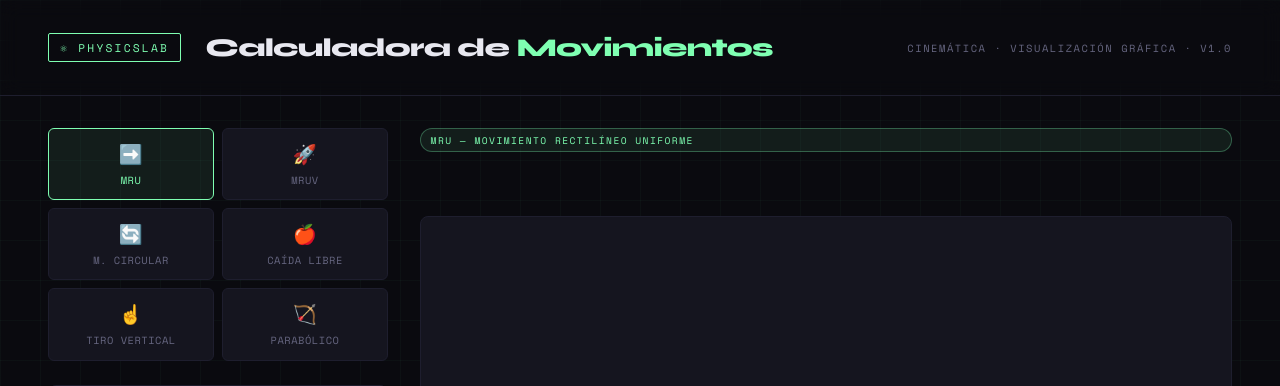
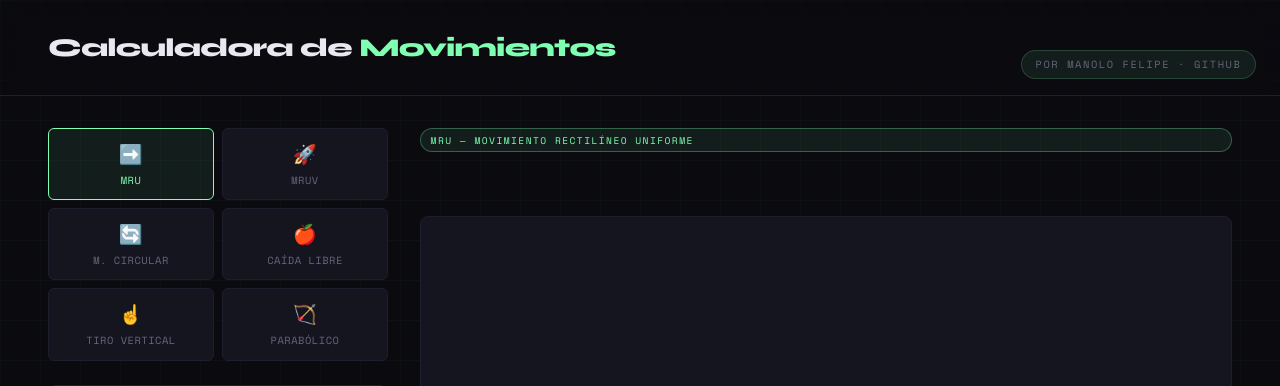
Before and after one commit to ManoloFelipe/fisica1_umg, a Python web app: template calculator/templates/calculator/index.html in a window 1280 px wide. Shown: the top 386 px of the page. Run offline with Jinja, Linux system fonts and the light colour scheme; the template is opened without the code that fills it, so the values that code supplies are empty.

Commit message:
agregar autor

```diff
--- a/calculator/templates/calculator/index.html
+++ b/calculator/templates/calculator/index.html
@@ -50,7 +50,7 @@
     padding: 2rem 3rem;
     border-bottom: 1px solid var(--border);
     display: flex;
-    align-items: center;
+    align-items: flex-start;
     gap: 1.5rem;
     backdrop-filter: blur(10px);
   }
@@ -80,7 +80,40 @@
     color: var(--muted);
     letter-spacing: 0.15em;
     text-transform: uppercase;
-    margin-left: auto;
+  }
+
+  .formula-box {
+    background: var(--bg);
+    border: 1px solid var(--border);
+    border-radius: 6px;
+    padding: 1rem 1.5rem;
+    font-family: 'Space Mono', monospace;
+    font-size: 0.8rem;
+    color: var(--accent3);
+    letter-spacing: 0.05em;
+    line-height: 1.8;
+    position: relative;
+  }
+
+  .author-link {
+    position: absolute;
+    right: 1.5rem;
+    bottom: 1rem;
+    color: var(--muted);
+    font-family: 'Space Mono', monospace;
+    font-size: 0.65rem;
+    text-decoration: none;
+    background: rgba(127,255,178,0.08);
+    border: 1px solid rgba(127,255,178,0.18);
+    padding: 0.35rem 0.85rem;
+    border-radius: 999px;
+    letter-spacing: 0.15em;
+    transition: all 0.2s;
+  }
+
+  .author-link:hover {
+    color: var(--accent);
+    border-color: var(--accent);
   }
 
   .container {
@@ -419,9 +452,9 @@
 <body>
 
 <header>
-  <div class="logo">⚛ PhysicsLab</div>
   <h1>Calculadora de <span>Movimientos</span></h1>
-  <div class="subtitle">Cinemática · Visualización Gráfica · v1.0</div>
+  <div class="subtitle">
+  <a class="author-link" href="https://github.com/ManoloFelipe/fisica1_umg" target="_blank" rel="noopener noreferrer">Por Manolo Felipe · GitHub</a></div>
 </header>
 
 <div class="container">
```
